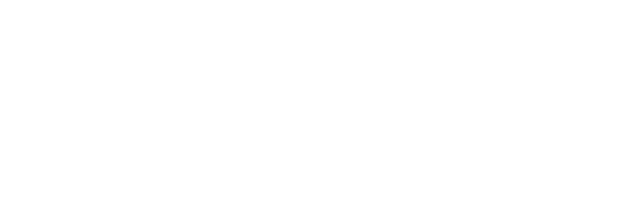
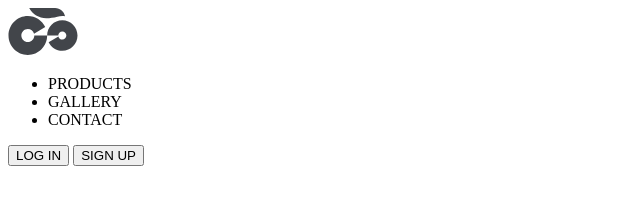
Before and after one commit to maxsadbek/E-scooter-landing-page, a website: page index.html in a window 1280 px wide. Shown: the whole page, without its empty margins (0-640 px from the left). Drawn offline with nearby package versions, Linux system fonts and the light colour scheme.

Commit message:
Future scss ochdim

```diff
--- a/index.html
+++ b/index.html
@@ -17,8 +17,21 @@
 
 <body>
     <header>
-        <nav>
-
+        <nav class="navbar container">
+            <div>
+                <img src="./img/svg/logo (1).svg" alt="">
+            </div>
+            <div>
+                <ul>
+                    <li>PRODUCTS</li>
+                    <li>GALLERY</li>
+                    <li>CONTACT</li>
+                </ul>
+            </div>
+            <div>
+                <button>LOG IN</button>
+                <button>SIGN UP</button>
+            </div>
         </nav>
     </header>
 </body>
```
Also changed, not shown: scss/Future/_future.scss (added).
